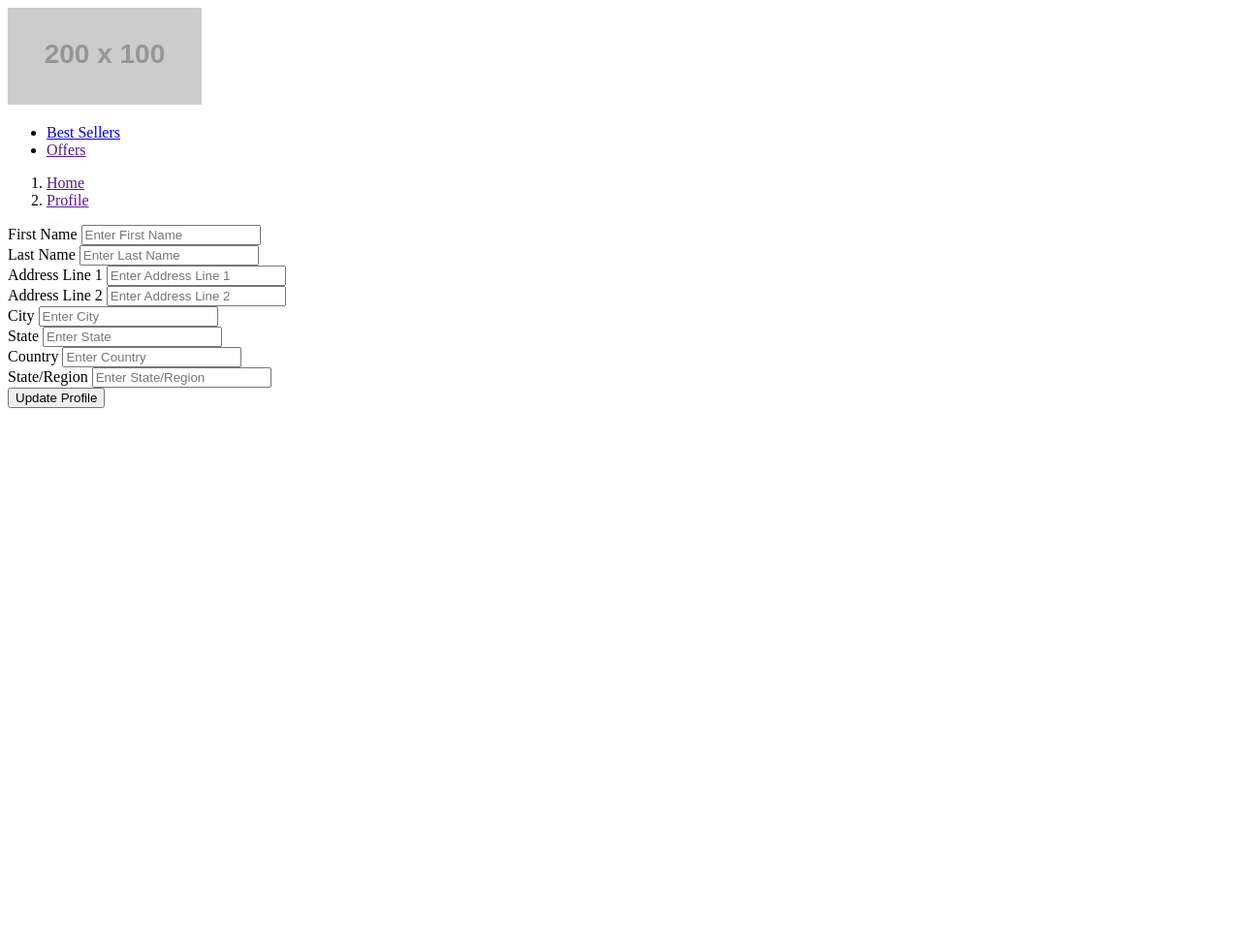
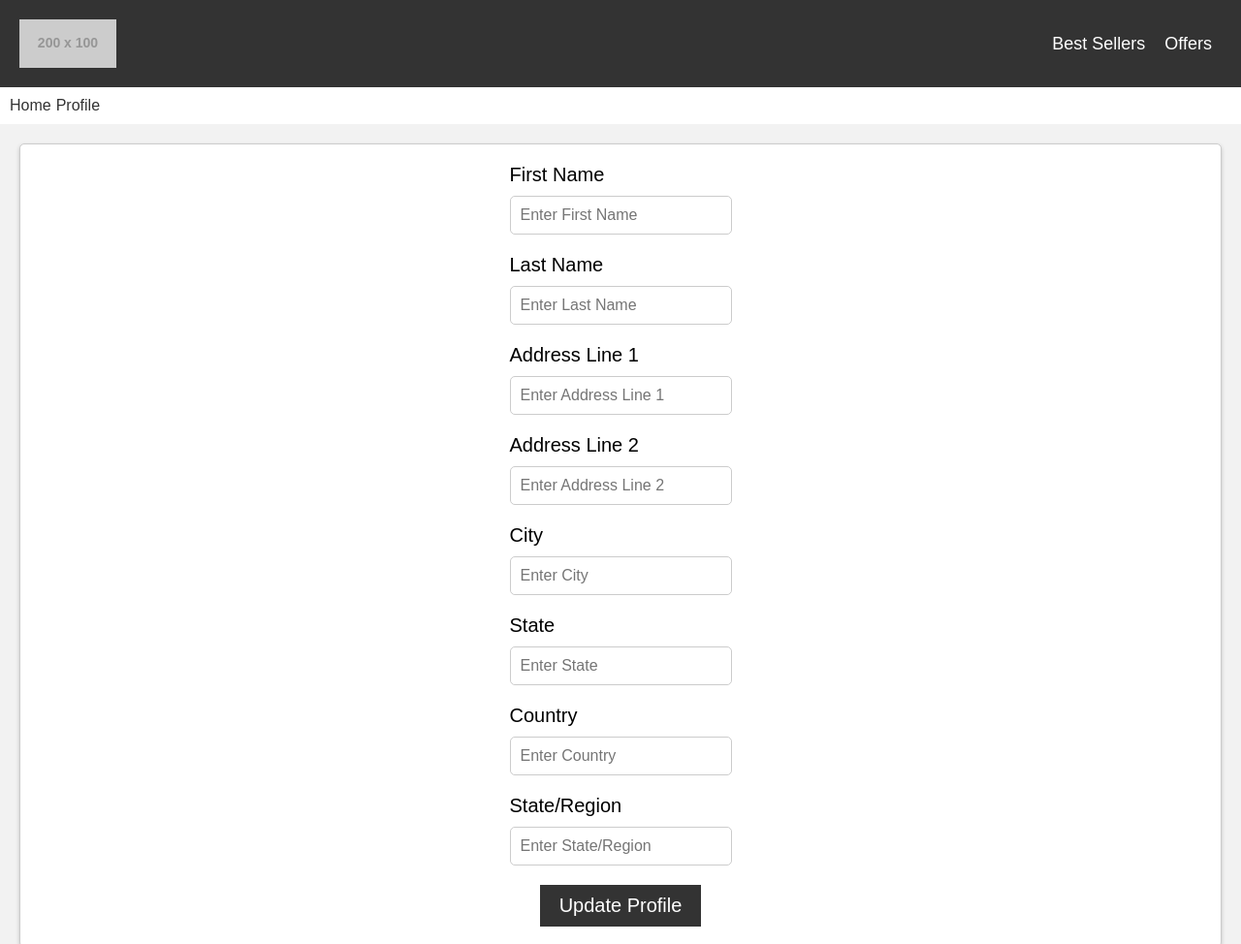
Before and after one commit to apar2021/CSCI4050, a plain HTML site: page profile-update.html in a window 1280 px wide. Shown: the top 974 px of the page at 97% size. Before the commit the page ends 800 px from the top, so only its background shows below. Drawn offline with Linux system fonts and the light colour scheme; placeholder pictures from the web are drawn by us.

Commit message:
Update profile-update.html

```diff
--- a/profile-update.html
+++ b/profile-update.html
@@ -5,6 +5,121 @@
     <meta charset="UTF-8">
     <meta name="viewport" content="width=device-width, initial-scale=1.0">
     <title> Update Profile Page</title>
+    <style>
+        body {
+            font-family: Arial, sans-serif;
+            background-color: #f2f2f2;
+            margin: 0;
+            padding: 0;
+        }
+
+        header {
+            background-color: #333;
+            color: white;
+            padding: 10px;
+            text-align: center;
+            display: flex;
+            justify-content: space-between;
+            align-items: center;
+        }
+
+        header img {
+            height: 50px;
+            margin: 10px;
+        }
+
+        nav ul {
+            list-style: none;
+            display: flex;
+            margin: 0;
+            padding: 0;
+        }
+
+        nav ul li {
+            margin-right: 20px;
+            font-size: 18px;
+        }
+
+        nav ul li a {
+            color: white;
+            text-decoration: none;
+        }
+
+        nav ul li a:hover {
+            text-decoration: underline;
+        }
+
+        section {
+            background-color: white;
+            padding: 10px;
+        }
+
+        .breadcrumb {
+            list-style: none;
+            display: flex;
+            margin: 0;
+            padding: 0;
+            font-size: 16px;
+        }
+
+        .breadcrumb li {
+            margin-right: 5px;
+        }
+
+        .breadcrumb li a {
+            color: #333;
+            text-decoration: none;
+        }
+
+        .breadcrumb li a:hover {
+            text-decoration: underline;
+        }
+
+        form {
+            background-color: white;
+            margin: 20px;
+            padding: 20px;
+            border: 1px solid #ccc;
+            border-radius: 5px;
+            box-shadow: 0 2px 4px rgba(0,0,0,0.2);
+            display: flex;
+            flex-direction: column;
+            align-items: center;
+            text-align: center;
+        }
+
+        label.labels {
+            font-size: 20px;
+            margin-bottom: 10px;
+            display: block;
+            text-align: left;
+        }
+
+        input[type="form-control"] {
+            font-size: 16px;
+            padding: 10px;
+            border: 1px solid #ccc;
+            border-radius: 5px;
+            margin-bottom: 20px;
+            width: 100%;
+            box-sizing: border-box;
+        }
+
+        button.update-form {
+            background-color: #333;
+            color: white;
+            border: none;
+            padding: 10px 20px;
+            font-size: 20px;
+            cursor: pointer;
+        }
+
+        button.update-form:hover {
+            background-color: white;
+            color: #333;
+            border: 2px solid #333;
+        }
+    </style>
    </head>
    <body>
        <header>
```
Lines whose indentation alone changed are shown as unchanged.
